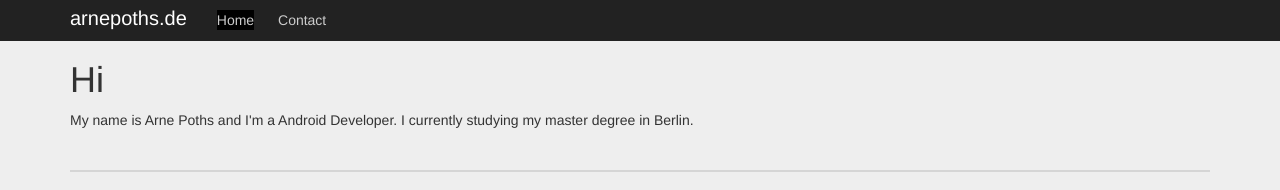
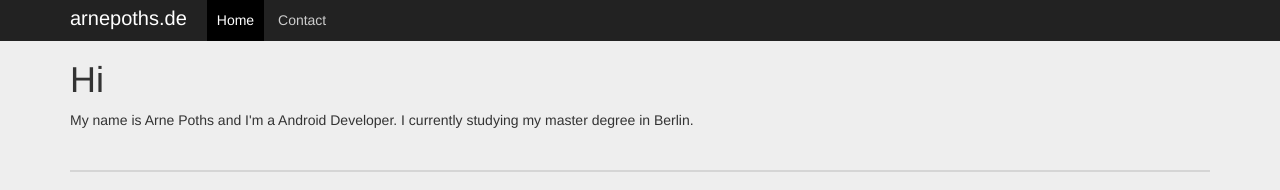
Before and after one commit to aps/aps.github.io, a Jekyll site: the page built from index.html, in a window 1280 px wide. Shown: the top 190 px of the page. Built offline with Jekyll 4.4.1, drawn with Linux system fonts in a browser that asks for light colours; nearby versions of some CDN libraries.

Commit message:
fix navigation hover and selection

```diff
--- a/_includes/navigation.html
+++ b/_includes/navigation.html
@@ -2,8 +2,8 @@
 	<div class="container">
 		<a class="brand" href="/">arnepoths.de</a>
 		<ul  id="navigation">
-		  <li><a href="/" {% if page.tab == 'home' %} class="active" {% endif %}>Home</a></li>
-		  <li><a href="/contact" {% if page.tab == 'contact' %} class="active" {% endif %}>Contact</a></li>
+		  <li {% if page.tab == 'home' %} class="active" {% endif %}><a href="/" >Home</a></li>
+		  <li {% if page.tab == 'contact' %} class="active" {% endif %}><a href="/contact">Contact</a></li>
 		</ul>
 	</div>
 </div>
--- a/static/site.css
+++ b/static/site.css
@@ -41,17 +41,19 @@ ul {
 }
 
 #navigation a {
-	display: block;
 	text-decoration: none;
 	color: #ccc;
 }
-#navigation a.active {
+#navigation .active {
 	background: black;
+}
 
+#navigation .active a {
+	color: white;
 }
+
 #navigation a:hover {
 	color: white;
-
 }
 
 header {
```
